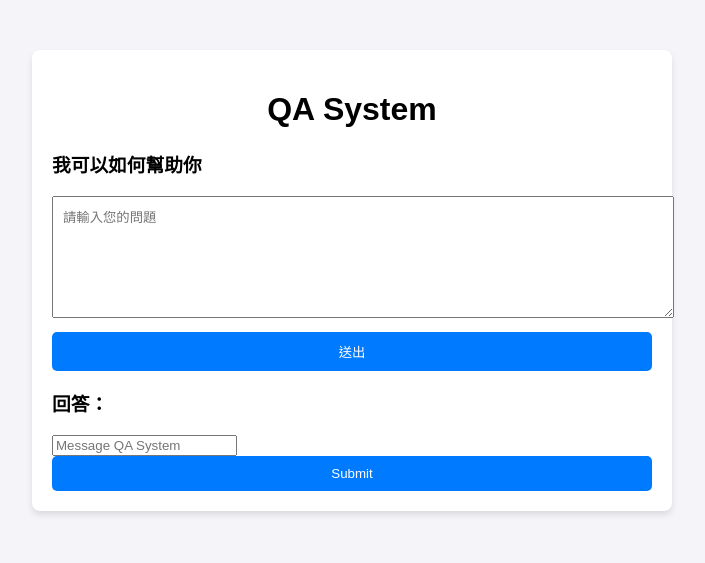
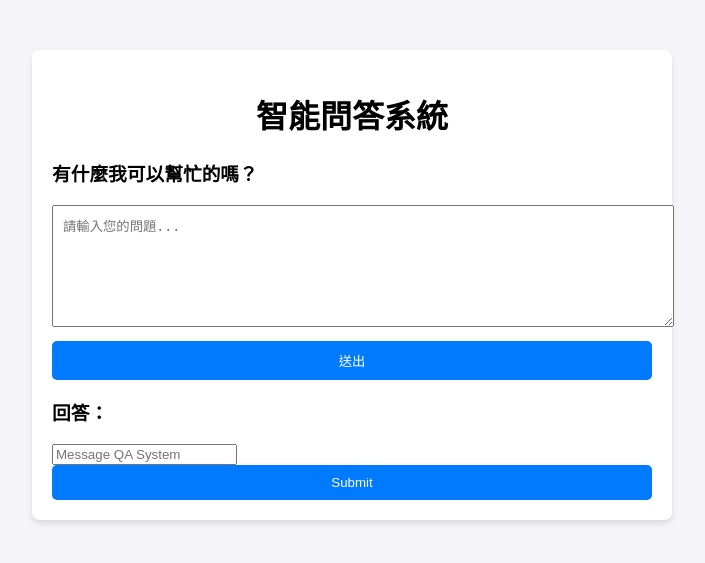
Before and after one commit to ShihPing0803/1217hw, a Flask app: page / in a window 1280 px wide. Shown: the top 563 px of the page, without its empty margins (288-993 px from the left). Run offline with Flask 3, Linux system fonts and the light colour scheme.

Commit message:
Update index.html

```diff
--- a/rag/template/index.html
+++ b/rag/template/index.html
@@ -9,12 +9,12 @@
 <body>
     <div class="container">
         <header>
-            <h1>QA System</h1>
-            <h3>我可以如何幫助你</h3>
+            <h1>智能問答系統</h1>
+            <h3>有什麼我可以幫忙的嗎？</h3>
         </header>
         <main>
             <section class="input-section">
-                <textarea id="question" rows="4" placeholder="請輸入您的問題"></textarea>
+                <textarea id="question" rows="4" placeholder="請輸入您的問題..."></textarea>
                 <button id="askButton">送出</button>
             </section>
             <section class="response-section">
```
